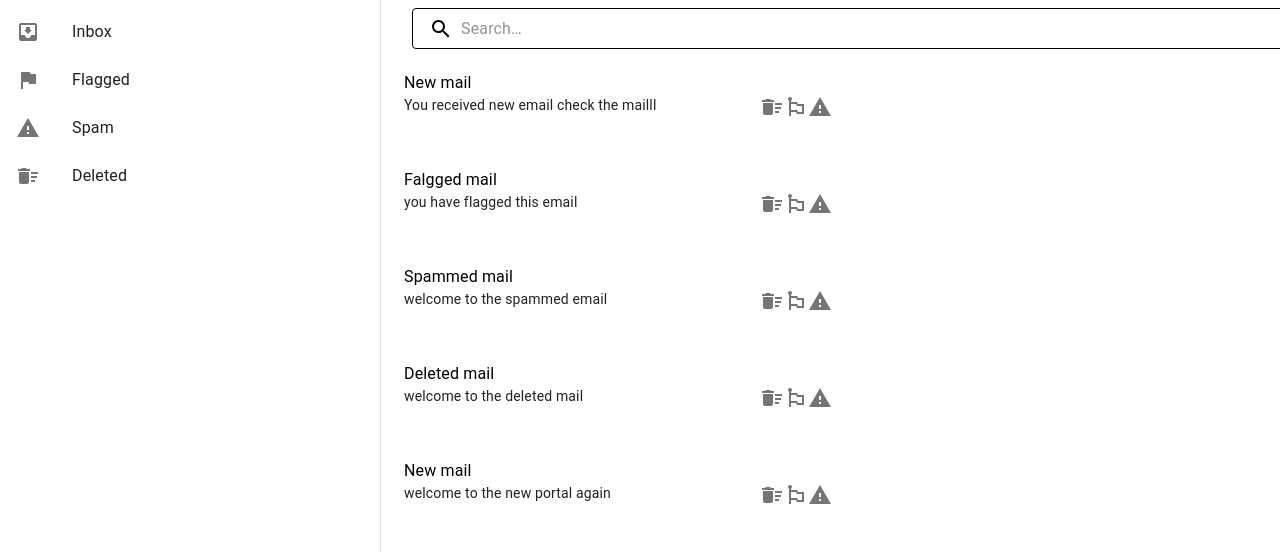
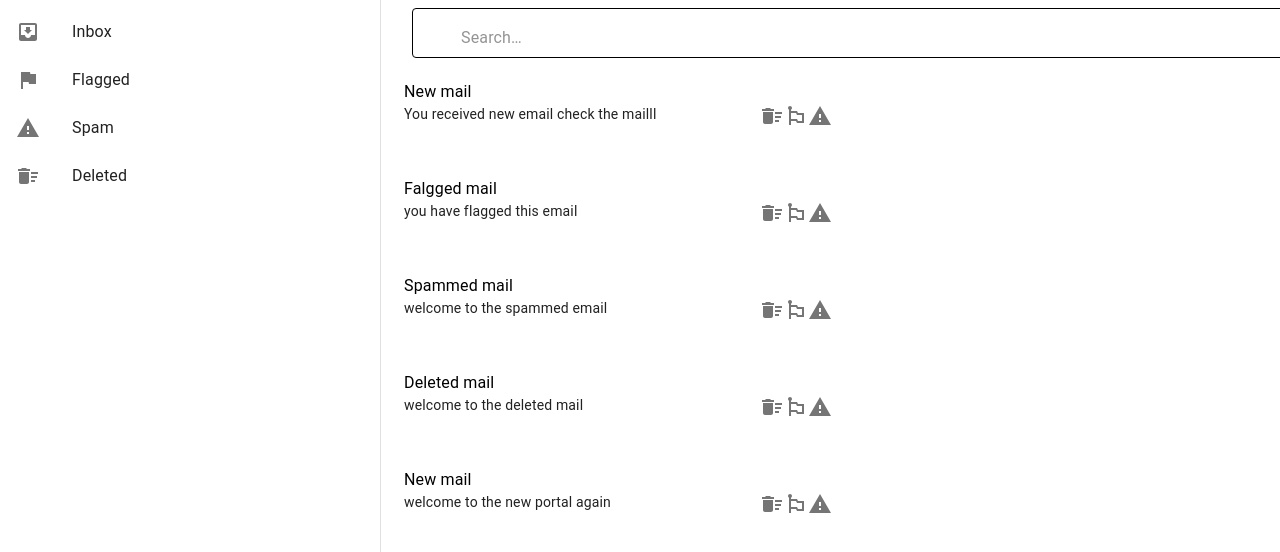
Before and after one commit to sajidkhaki/messagebox, a React (Create React App) app: page / in a window 1280 px wide. Shown: the top 552 px of the page. Built offline with nearby package versions, Linux system fonts and the light colour scheme.

Commit message:
ui fixed

```diff
--- a/src/App.js
+++ b/src/App.js
@@ -14,10 +14,6 @@ const useStyles = makeStyles({
 const App = () => {
 
   const [state, setstate] = useState([]);
-
-  console.log("start state", state)
-
-
   const updateState = (message) => {
 
     const currentState = [...state]
@@ -36,7 +32,7 @@ const App = () => {
   const classes = useStyles();
   return (
     <div className={classes.container}>
-      <Drawer data = {state} />
+      <Drawer data={state} />
       <Main data={state} updateState={updateState} />
     </div>
   );
--- a/src/components/main.js
+++ b/src/components/main.js
@@ -4,10 +4,14 @@ import Box from '@mui/material/Box';
 import Search from "./search";
 import Cards from "./cards"
 const Main = (props) => {
+
+
+
+
     return (
         <>
             <Box>
-                <Search />
+                <Search data = {props.data}   />
                 <Cards data={props.data} updateState={props.updateState} />
             </Box>
         </>
--- a/src/components/search.js
+++ b/src/components/search.js
@@ -45,17 +45,26 @@ const SearchIconWrapper = styled('div')(({ theme }) => ({
 }));
 
 
-export default function PrimarySearchAppBar() {
+
+
+export default function PrimarySearchAppBar(props) {
+
+
+    const searchvalue = (e)=>{
+        //console.log("eee", e.target.value)
+
+        }
+
+
     return (
         <>
             <Search >
-                <SearchIconWrapper>
-                    <SearchIcon />
-                </SearchIconWrapper>
                 <StyledInputBase
                     placeholder="Search…"
                     inputProps={{ 'aria-label': 'search' }}
-                />
+                    onKeyPress={searchvalue}
+                    />
+                <SearchIcon style={{marginTop:"10px"}} />
             </Search>
         </>
     );
```
